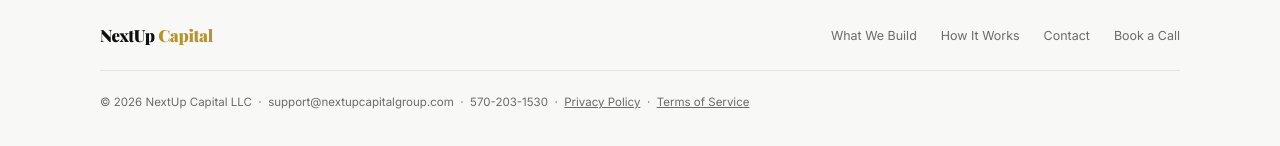
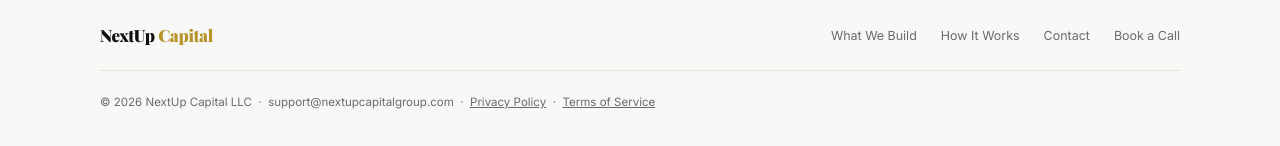
Before and after one commit to nextupcredit-web/nextup-capital, a plain HTML site: page index.html in a window 1280 px wide. Shown: the part 4266-4412 px from the top of the page. Drawn offline with nearby package versions, Linux system fonts and the light colour scheme; a web font is replaced by a local one.

Commit message:
Update index.html

```diff
--- a/index.html
+++ b/index.html
@@ -309,7 +309,7 @@
     </div>
   </div>
   <div class="foot-copy">
-    © 2026 NextUp Capital LLC &nbsp;·&nbsp; support@nextupcapitalgroup.com &nbsp;·&nbsp; 570-203-1530
+    © 2026 NextUp Capital LLC &nbsp;·&nbsp; support@nextupcapitalgroup.com
     &nbsp;·&nbsp; <a href="privacy-policy.html" style="color:inherit;">Privacy Policy</a>
     &nbsp;·&nbsp; <a href="terms.html" style="color:inherit;">Terms of Service</a>
   </div>
```
